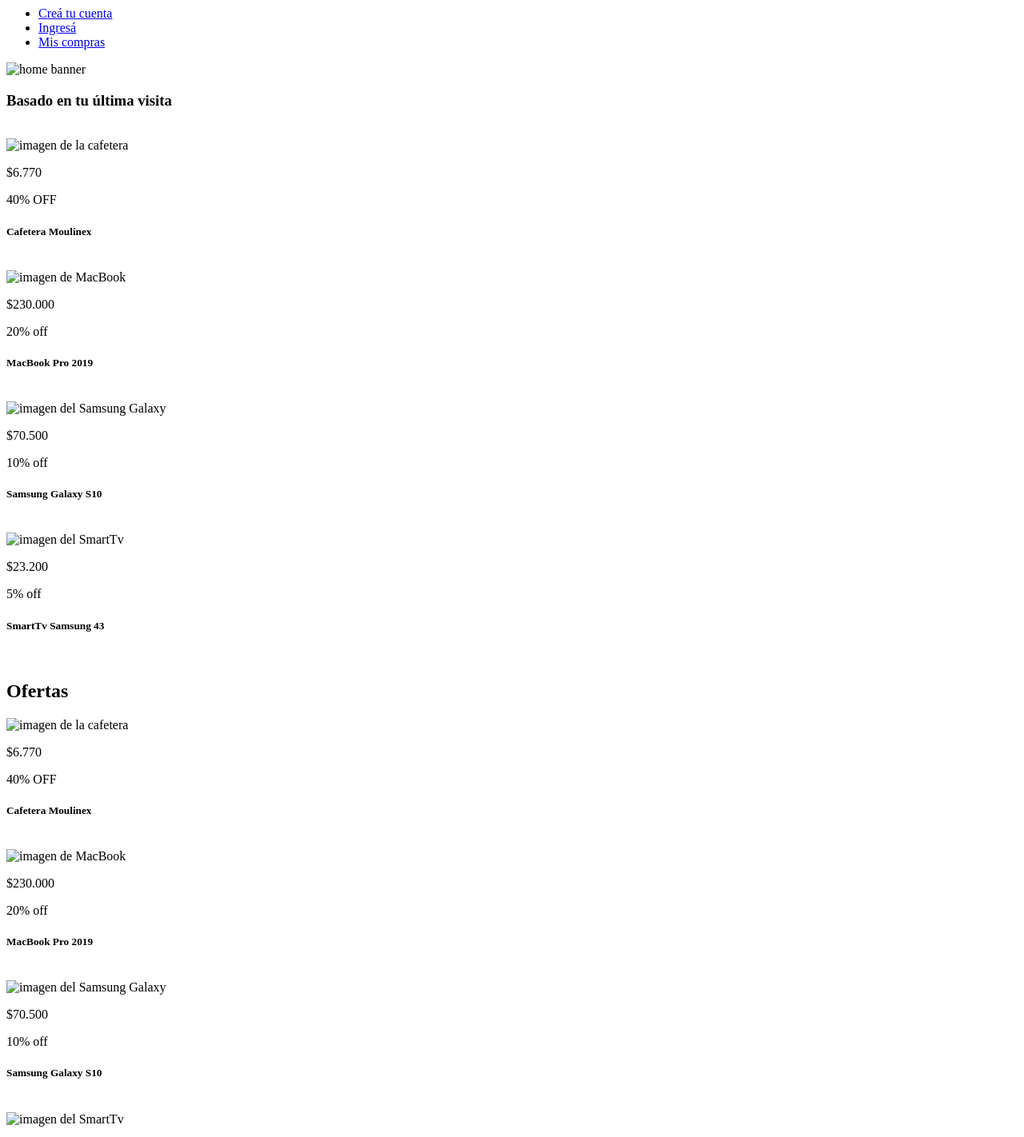
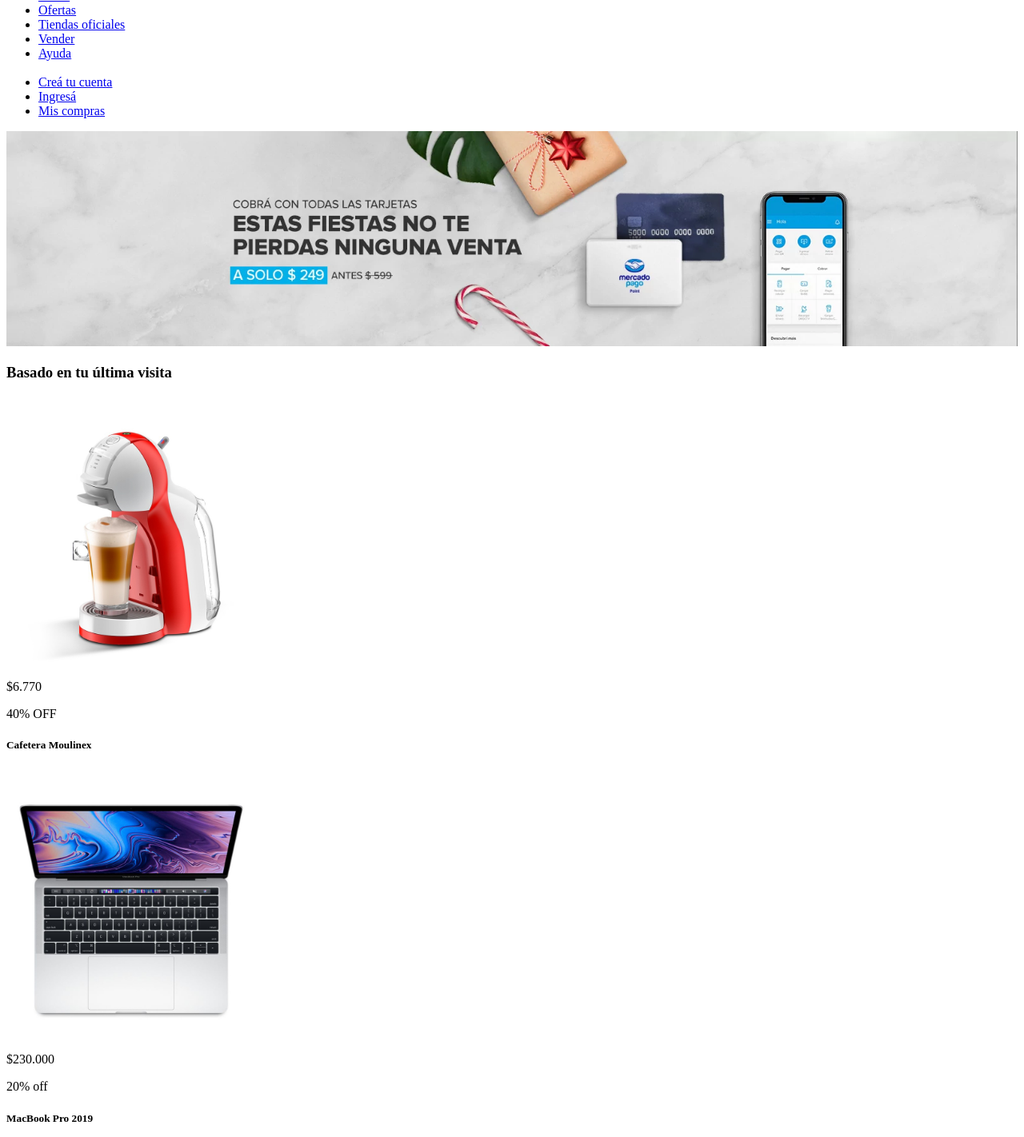
Before and after one commit to AyelenCoppaVidela/Mercado-Liebre, a website: page views/home.html in a window 1280 px wide. Shown: the part 278-1700 px from the top of the page at 80% size. Drawn offline with Linux system fonts and the light colour scheme.

Commit message:
arregle las fotos

```diff
--- a/views/home.html
+++ b/views/home.html
@@ -10,7 +10,7 @@
 <body>
 	<header>
 
-		<img src="/MercadoLiebre/public/images/logo-mercado-liebre.svg" alt="logo-mercado-liebre" width="100%" height="100" class="left-aligned">
+		<img src="/images/logo-mercado-liebre.svg" alt="logo-mercado-liebre" width="100%" height="100" class="left-aligned">
 		<br>
 		<p>Lugar para poner la barra de búsqueda</p>
 		<br>
@@ -36,47 +36,47 @@
 
 	</header>
 	<section>
-		<img src="/MercadoLiebre/public/images/img-home-banner.jpg" alt = "home banner" width="100%">
+		<img src="/images/img-home-banner.jpg" alt = "home banner" width="100%">
 		<br>
 		<h3>Basado en tu última visita</h3>
 		<br>
-		<img src="/MercadoLiebre/public/images/img-cafetera-moulinex.jpg" alt = "imagen de la cafetera" width="25%">
+		<img src="/images/img-cafetera-moulinex.jpg" alt = "imagen de la cafetera" width="25%">
 		<p>$6.770</p>
 		<p>40% OFF</p>
 		<h5>Cafetera Moulinex</h5>
 		<br>
-		<img src="/MercadoLiebre/public/images/img-macbook-pro-2019.jpg" alt = "imagen de MacBook" width="25%">
+		<img src="/images/img-macbook-pro-2019.jpg" alt = "imagen de MacBook" width="25%">
 		<p>$230.000</p>
 		<p>20% off</p>
 		<h5>MacBook Pro 2019</h5>
 		<br>
-		<img src="/MercadoLiebre/public/images/img-samsung-galaxy-s10.jpg" alt = "imagen del Samsung Galaxy" width="25%">
+		<img src="/images/img-samsung-galaxy-s10.jpg" alt = "imagen del Samsung Galaxy" width="25%">
 		<p>$70.500</p>
 		<p>10% off</p>
 		<h5>Samsung Galaxy S10</h5>
 		<br>
-		<img src="/MercadoLiebre/public/images/img-tv-samsung-smart.jpg" alt = "imagen del SmartTv" width="25%">
+		<img src="/images/img-tv-samsung-smart.jpg" alt = "imagen del SmartTv" width="25%">
 		<p>$23.200</p>
 		<p>5% off</p>
 		<h5>SmartTv Samsung 43</h5>
 		<br>
 		<h2>Ofertas</h2>
-		<img src="/MercadoLiebre/public/images/img-cafetera-moulinex.jpg" alt = "imagen de la cafetera" width="25%">
+		<img src="/images/img-cafetera-moulinex.jpg" alt = "imagen de la cafetera" width="25%">
 		<p>$6.770</p>
 		<p>40% OFF</p>
 		<h5>Cafetera Moulinex</h5>
 		<br>
-		<img src="/MercadoLiebre/public/images/img-macbook-pro-2019.jpg" alt = "imagen de MacBook" width="25%">
+		<img src="/images/img-macbook-pro-2019.jpg" alt = "imagen de MacBook" width="25%">
 		<p>$230.000</p>
 		<p>20% off</p>
 		<h5>MacBook Pro 2019</h5>
 		<br>
-		<img src="/MercadoLiebre/public/images/img-samsung-galaxy-s10.jpg" alt = "imagen del Samsung Galaxy" width="25%">
+		<img src="/images/img-samsung-galaxy-s10.jpg" alt = "imagen del Samsung Galaxy" width="25%">
 		<p>$70.500</p>
 		<p>10% off</p>
 		<h5>Samsung Galaxy S10</h5>
 		<br>
-		<img src="/MercadoLiebre/public/images/img-tv-samsung-smart.jpg" alt = "imagen del SmartTv" width="25%">
+		<img src="/images/img-tv-samsung-smart.jpg" alt = "imagen del SmartTv" width="25%">
 		<p>$23.200</p>
 		<p>5% off</p>
 		<h5>SmartTv Samsung 43</h5>
```
Also changed, not shown: views/ofertas.html (+4 -4 lines).
